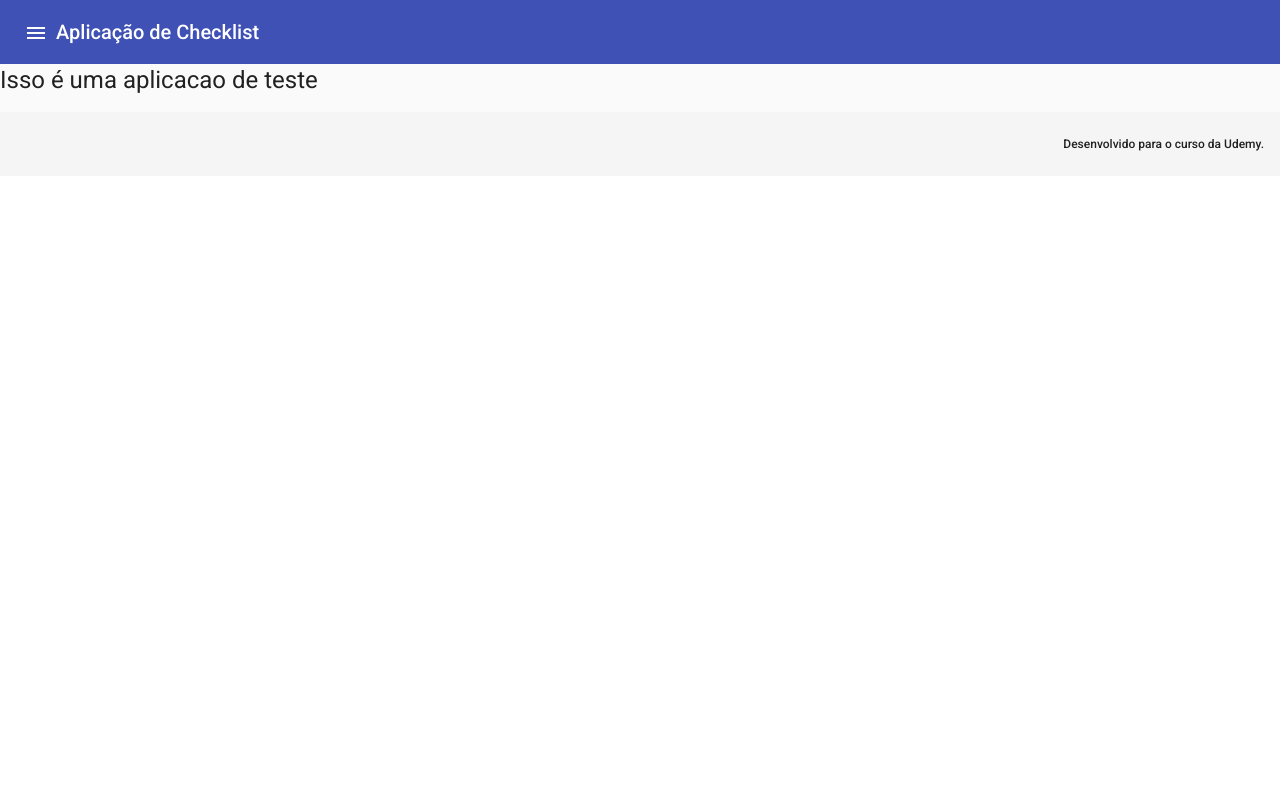
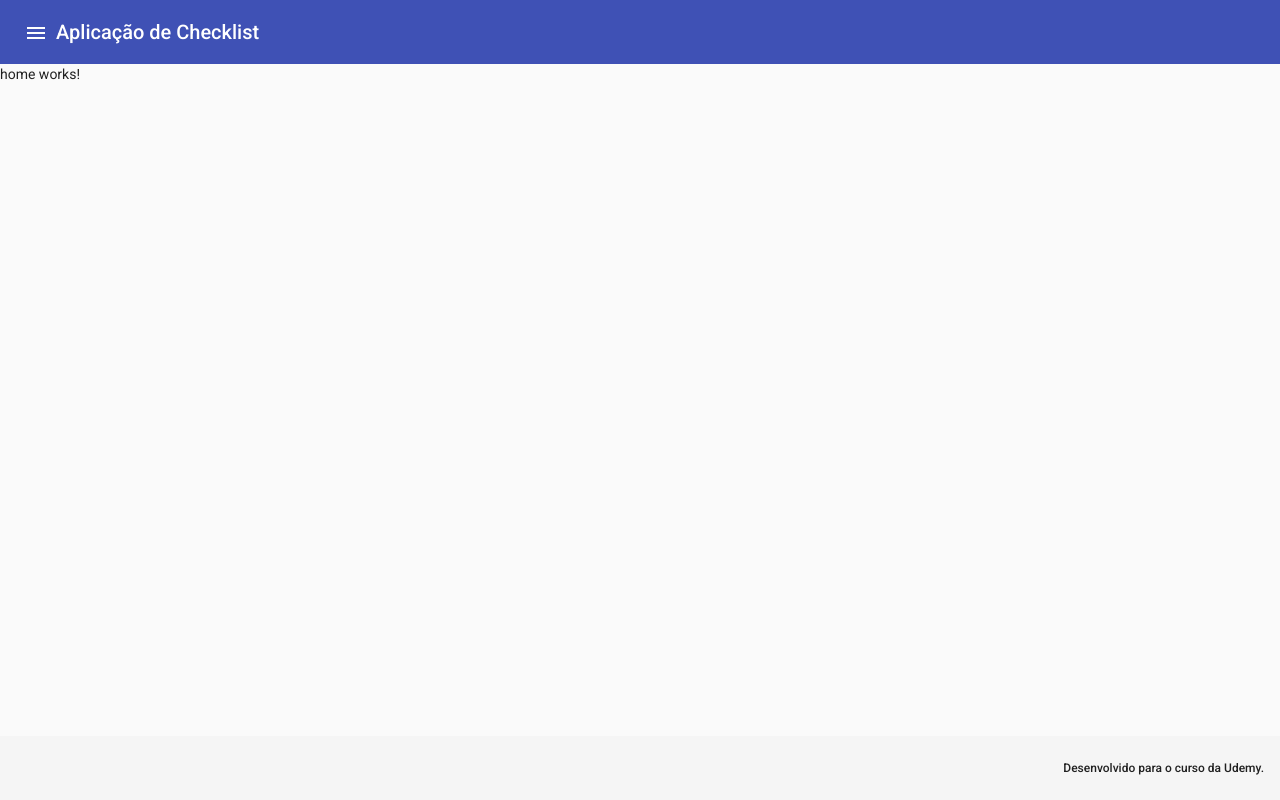
Before and after one commit to calazarin/checklist-spa, an Angular app: page / in a window 1280 px wide. Built offline with nearby package versions, Linux system fonts and the light colour scheme.

Commit message:
Added home and not found routes

```diff
--- a/src/app/app-routing.module.ts
+++ b/src/app/app-routing.module.ts
@@ -1,7 +1,12 @@
 import { NgModule } from '@angular/core';
 import { RouterModule, Routes } from '@angular/router';
+import { HomeComponent } from './home/home.component';
+import { PageNotFoundComponent } from './page-not-found/page-not-found.component';
 
-const routes: Routes = [];
+const routes: Routes = [
+  { path: '', component: HomeComponent},
+  { path: '**', component: PageNotFoundComponent }
+];
 
 @NgModule({
   imports: [RouterModule.forRoot(routes)],
--- a/src/app/app.component.css
+++ b/src/app/app.component.css
@@ -1,7 +1,7 @@
 .main-container{
   display: flex;
   flex-direction: column;
-  position: relative;
+  position: absolute;
   top: 0;
   bottom: 0;
   left: 0;
@@ -10,7 +10,7 @@
 
 
 .sidenav-container{
-
+  flex: 1;
 }
 
 a{
--- a/src/app/app.component.html
+++ b/src/app/app.component.html
@@ -22,8 +22,6 @@
 
     <mat-sidenav-content>
 
-      <h1>Isso é uma aplicacao de teste</h1>
-
       <router-outlet></router-outlet>
 
     </mat-sidenav-content>
--- a/src/app/app.module.ts
+++ b/src/app/app.module.ts
@@ -7,12 +7,16 @@ import { FormsModule } from '@angular/forms';
 import { HeaderComponent } from './header/header.component';
 import { MaterialModule } from './material.module';
 import { FooterComponent } from './footer/footer.component';
+import { HomeComponent } from './home/home.component';
+import { PageNotFoundComponent } from './page-not-found/page-not-found.component';
 
 @NgModule({
   declarations: [
     AppComponent,
     HeaderComponent,
-    FooterComponent
+    FooterComponent,
+    HomeComponent,
+    PageNotFoundComponent
   ],
   imports: [
     BrowserModule,
--- /dev/null
+++ b/src/app/home/home.component.html
@@ -0,0 +1 @@
+<p>home works!</p>
--- /dev/null
+++ b/src/app/home/home.component.ts
@@ -0,0 +1,15 @@
+import { Component, OnInit } from '@angular/core';
+
+@Component({
+  selector: 'app-home',
+  templateUrl: './home.component.html',
+  styleUrls: ['./home.component.css']
+})
+export class HomeComponent implements OnInit {
+
+  constructor() { }
+
+  ngOnInit(): void {
+  }
+
+}
--- /dev/null
+++ b/src/app/page-not-found/page-not-found.component.html
@@ -0,0 +1,3 @@
+<div>
+  <h1>OOOOPs!! Página não encontrada!</h1>
+</div>
--- /dev/null
+++ b/src/app/page-not-found/page-not-found.component.ts
@@ -0,0 +1,15 @@
+import { Component, OnInit } from '@angular/core';
+
+@Component({
+  selector: 'app-page-not-found',
+  templateUrl: './page-not-found.component.html',
+  styleUrls: ['./page-not-found.component.css']
+})
+export class PageNotFoundComponent implements OnInit {
+
+  constructor() { }
+
+  ngOnInit(): void {
+  }
+
+}
```
Also changed, not shown: src/app/home/home.component.css (added), src/app/page-not-found/page-not-found.component.css (added), 2 other files (tests, documents, lock files or other folders).
